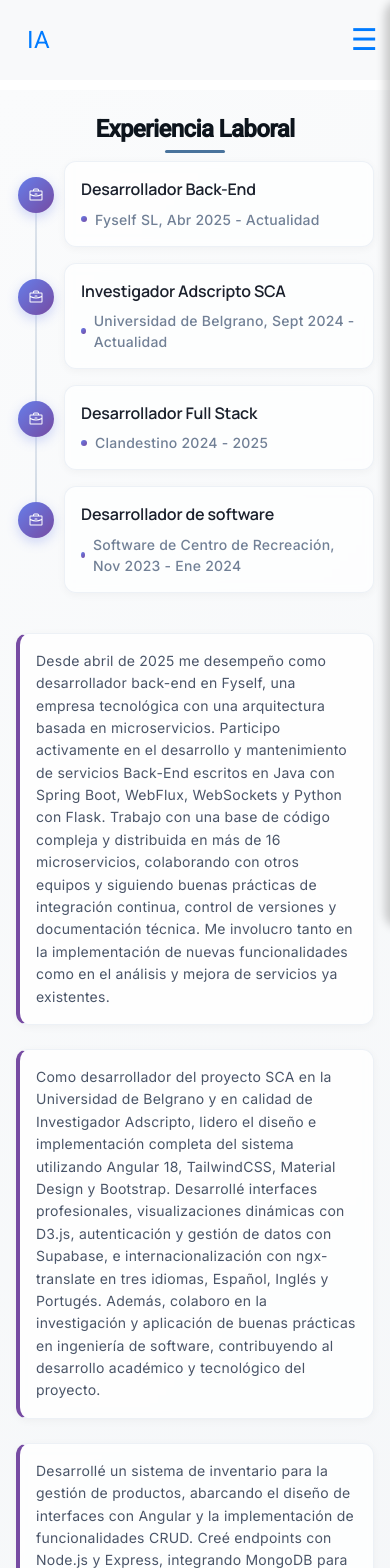
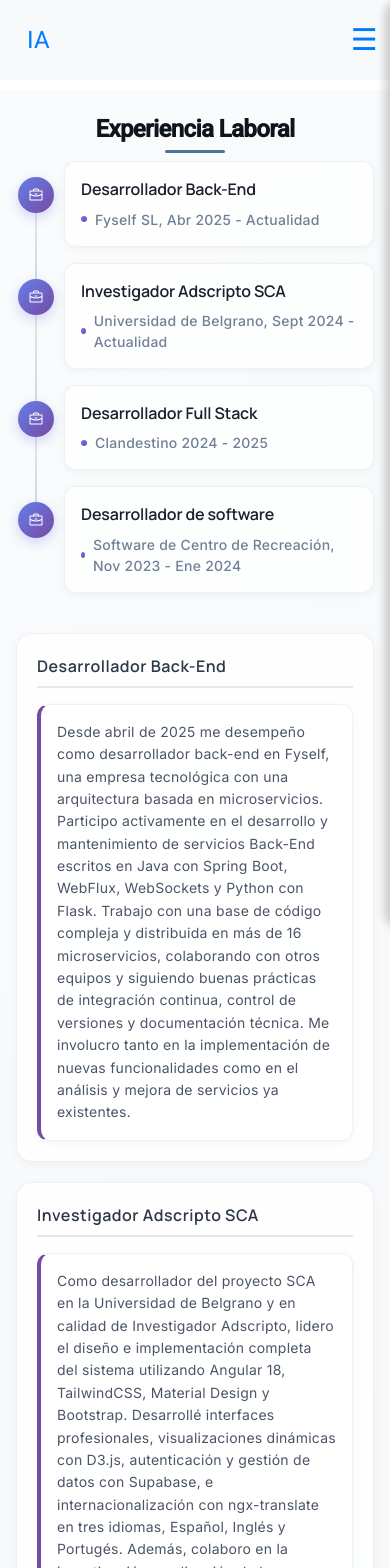
Before and after one commit to ialmanza/portfolio, an Angular app: page /experience in a window 390 px wide. Shown: the top 1568 px of the page. Built offline with nearby package versions, Linux system fonts and the light colour scheme.

Commit message:
update/experience component and redirects

```diff
--- a/angular.json
+++ b/angular.json
@@ -22,7 +22,8 @@
             "tsConfig": "tsconfig.app.json",
             "assets": [
               "src/newico.ico",
-              "src/assets"
+              "src/assets",
+              "src/assets/_redirects"
             ],
             "styles": [
               "src/styles.css",
--- a/src/app/components/experience/experience.component.css
+++ b/src/app/components/experience/experience.component.css
@@ -200,6 +200,11 @@
   transform: scaleX(1);
 }
 
+.timeline-content:active {
+  transform: translateY(0);
+  box-shadow: 0 4px 15px rgba(0, 0, 0, 0.1);
+}
+
 .job-title {
   color: #1a202c;
   font-size: 1.25rem;
@@ -233,6 +238,33 @@
 .descriptions {
   padding: 0 2rem;
   margin-bottom: 2rem;
+}
+
+.description-item {
+  background: rgba(255, 255, 255, 0.8);
+  backdrop-filter: blur(5px);
+  border-radius: 1rem;
+  padding: 2rem;
+  margin-bottom: 2rem;
+  border: 1px solid rgba(226, 232, 240, 0.6);
+  box-shadow: 0 2px 8px rgba(0, 0, 0, 0.04);
+  transition: all 0.3s ease;
+}
+
+.description-item:hover {
+  background: rgba(255, 255, 255, 0.95);
+  box-shadow: 0 8px 25px rgba(0, 0, 0, 0.08);
+  transform: translateY(-2px);
+}
+
+.description-title {
+  color: #2d3748;
+  font-size: 1.25rem;
+  font-weight: 600;
+  margin: 0 0 1rem 0;
+  padding-bottom: 0.5rem;
+  border-bottom: 2px solid #e2e8f0;
+  font-family: 'Manrope', sans-serif;
 }
 
 .description {
@@ -328,6 +360,15 @@
     padding: 1.25rem;
   }
 
+  .description-item {
+    padding: 1.5rem;
+    margin-bottom: 1.5rem;
+  }
+
+  .description-title {
+    font-size: 1.1rem;
+  }
+
   .header-title {
     font-size: 1.375rem;
   }
@@ -386,6 +427,15 @@
     border-radius: 0.75rem;
   }
 
+  .description-item {
+    padding: 1.25rem;
+    margin-bottom: 1.25rem;
+  }
+
+  .description-title {
+    font-size: 1rem;
+  }
+
   .header-title {
     font-size: 1.25rem;
   }
--- a/src/app/components/experience/experience.component.html
+++ b/src/app/components/experience/experience.component.html
@@ -16,7 +16,7 @@
           </div>
           <div class="timeline-connector" *ngIf="i < experiences.length - 1"></div>
         </div>
-        <div class="timeline-content">
+        <div class="timeline-content" (click)="scrollToDescription(exp.id)" style="cursor: pointer;">
           <h3 class="job-title">{{ exp.title }}</h3>
           <p class="company-info">{{ exp.company }}</p>
         </div>
@@ -25,9 +25,10 @@
 
 
     <div class="descriptions">
-      <p class="description" *ngFor="let exp of experiences">
-        {{ exp.description }}
-      </p>
+      <div class="description-item" *ngFor="let exp of experiences" [id]="exp.id">
+        <h4 class="description-title">{{ exp.title }}</h4>
+        <p class="description">{{ exp.description }}</p>
+      </div>
     </div>
   </div>
 
--- a/src/app/components/experience/experience.component.ts
+++ b/src/app/components/experience/experience.component.ts
@@ -12,21 +12,25 @@ import { FooterComponent } from "../footer/footer.component";
 export class ExperienceComponent {
 experiences = [
     {
+      id: 'exp-1',
       title: 'Desarrollador Back-End',
       company: 'Fyself SL, Abr 2025 - Actualidad',
       description: 'Desde abril de 2025 me desempeño como desarrollador back-end en Fyself, una empresa tecnológica con una arquitectura basada en microservicios. Participo activamente en el desarrollo y mantenimiento de servicios Back-End escritos en Java con Spring Boot, WebFlux, WebSockets y Python con Flask. Trabajo con una base de código compleja y distribuida en más de 16 microservicios, colaborando con otros equipos y siguiendo buenas prácticas de integración continua, control de versiones y documentación técnica. Me involucro tanto en la implementación de nuevas funcionalidades como en el análisis y mejora de servicios ya existentes.'
     },
     {
+      id: 'exp-2',
       title: 'Investigador Adscripto SCA',
       company: 'Universidad de Belgrano, Sept 2024 - Actualidad ',
       description: 'Como desarrollador del proyecto SCA en la Universidad de Belgrano y en calidad de Investigador Adscripto, lidero el diseño e implementación completa del sistema utilizando Angular 18, TailwindCSS, Material Design y Bootstrap. Desarrollé interfaces profesionales, visualizaciones dinámicas con D3.js, autenticación y gestión de datos con Supabase, e internacionalización con ngx-translate en tres idiomas, Español, Inglés y Portugés. Además, colaboro en la investigación y aplicación de buenas prácticas en ingeniería de software, contribuyendo al desarrollo académico y tecnológico del proyecto.'
     },
     {
+      id: 'exp-3',
       title: 'Desarrollador Full Stack',
       company: 'Clandestino 2024 - 2025',
       description: 'Desarrollé un sistema de inventario para la gestión de productos, abarcando el diseño de interfaces con Angular y la implementación de funcionalidades CRUD. Creé endpoints con Node.js y Express, integrando MongoDB para garantizar la persistencia y consistencia de los datos. Diseñé tablas dinámicas con filtrado avanzado y aseguré una experiencia de usuario eficiente mediante pruebas y optimizaciones continuas.'
     },
     {
+      id: 'exp-4',
       title: 'Desarrollador de software',
       company: 'Software de Centro de Recreación, Nov 2023 - Ene 2024',
       description: 'Formé parte de un equipo de desarrollo de un sistema de gestión para un centro de recreación, donde se implementaron funciones clave como la creación de ventas, gestión de pagos y visualización de productos. Los usuarios podían agregar productos a un carrito de compras y realizar transacciones de manera eficiente. Utilicé un stack tecnológico compuesto por Angular, HTML, CSS, Bootstrap, JavaScript y TypeScript durante un período de tres meses.'
@@ -36,4 +40,20 @@ experiences = [
   goBack(): void {
     window.history.back();
   }
+
+  scrollToDescription(expId: string): void {
+    const element = document.getElementById(expId);
+    if (element) {
+      element.scrollIntoView({
+        behavior: 'smooth',
+        block: 'start'
+      });
+
+      // Agregar un efecto visual temporal
+      element.style.backgroundColor = '#f0f8ff';
+      setTimeout(() => {
+        element.style.backgroundColor = '';
+      }, 2000);
+    }
+  }
 }
--- a/src/app/components/navigation/navigation.component.html
+++ b/src/app/components/navigation/navigation.component.html
@@ -1,6 +1,6 @@
  <nav class="navbar navbar-light bg-light">
   <div class="container d-flex justify-content-between align-items-center">
-    <a href="/" class="navbar-brand">
+    <a href="/" class="navbar-brand" translate="no">
       IA
     </a>
 
```
Also changed, not shown: 1 other file (tests, documents, lock files or other folders).
